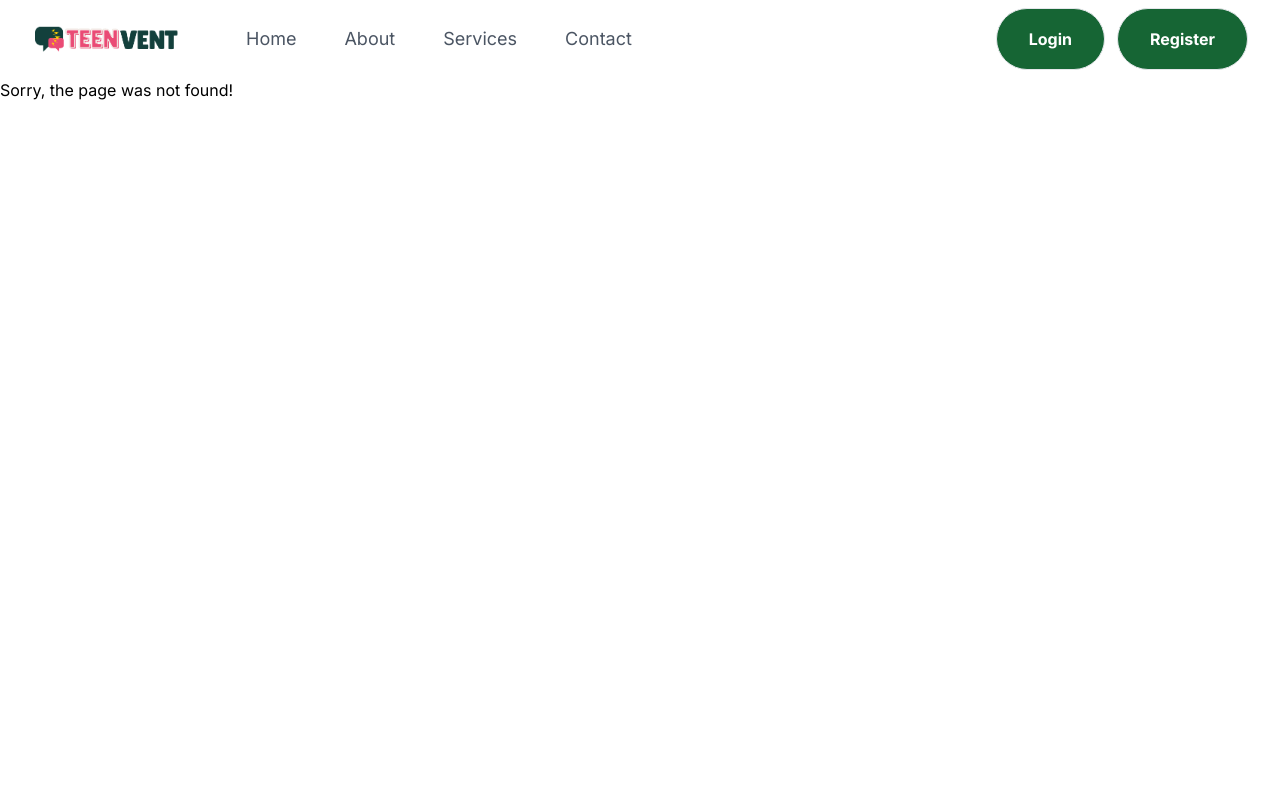
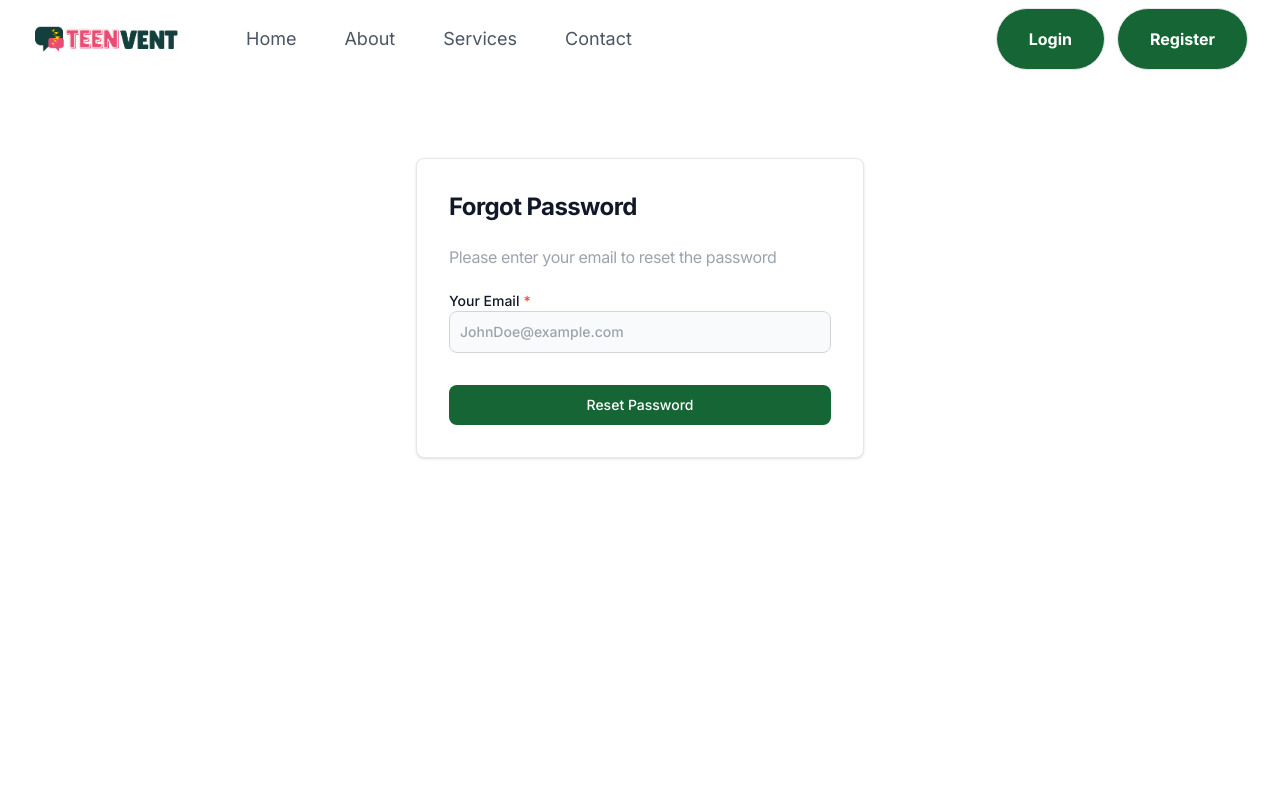
Before and after one commit to miadinh38/mental-health-app, a Next.js app in the folder frontend/: page /forgot-password in a window 1280 px wide. Before the commit this address had no page. Shown: the top 800 px of the page. Built offline with nearby package versions, Linux system fonts and the light colour scheme.

Commit message:
Implement forgot password functionality from frontend

```diff
--- /dev/null
+++ b/frontend/app/forgot-password/page.js
@@ -0,0 +1,82 @@
+"use client";
+import { useState } from "react";
+import { toast } from "react-toastify";
+import { forgotPasswordService } from "../services/authService";
+
+const ForgotPassword = () => {
+  const [email, setEmail] = useState("");
+
+  const handleSubmit = async (e) => {
+    e.preventDefault();
+
+    try {
+      if (!email) {
+        toast.error("Email is required");
+        return;
+      }
+
+      let regx = /\S+@\S+\.\S+/;
+      if (!regx.test(email)) {
+        toast.error("Please enter a valid email address");
+        return;
+      }
+
+      const response = await forgotPasswordService({ email });
+
+      if (response.data.errCode === 0) {
+        toast.success(response.data.errMessage);
+      } else {
+        toast.error(response.data.errMessage);
+      }
+    } catch (error) {
+      console.error(
+        "Error submitting email in forgor-password:",
+        error.message
+      );
+    }
+  };
+
+  return (
+    <form className="pt-20 h-dvh" onSubmit={handleSubmit}>
+      <div className="flex flex-col items-center justify-center px-6 py-8 mx-auto lg:py-0">
+        <div className="w-full bg-white rounded-lg shadow border md:mt-0 sm:max-w-md xl:p-0">
+          <div className="p-6 space-y-4 md:space-y-6 sm:p-8">
+            <p className="text-xl font-bold leading-tight tracking-tight text-gray-900 md:text-2xl">
+              Forgot Password
+            </p>
+            <p className="regular-16 leading-tight tracking-tight text-gray-400">
+              Please enter your email to reset the password
+            </p>
+
+            <div>
+              <label className="block mb-2 text-sm font-medium text-gray-900">
+                Your Email
+                <span className="text-red-500 pl-1">*</span>
+                <input
+                  placeholder="JohnDoe@example.com"
+                  className="bg-gray-50 border border-gray-300 text-gray-900
+                  sm:text-sm rounded-lg block w-full p-2.5"
+                  id="email"
+                  name="email"
+                  type="text"
+                  value={email}
+                  onChange={(e) => setEmail(e.target.value)}
+                  autoComplete="email"
+                />
+              </label>
+            </div>
+
+            <button
+              className="w-full bg-green-800 hover:bg-black focus:ring-4 focus:outline-none focus:ring-primary-300 font-medium rounded-lg text-sm px-5 py-2.5 text-center  focus:ring-blue-800 text-white"
+              type="submit"
+            >
+              Reset Password
+            </button>
+          </div>
+        </div>
+      </div>
+    </form>
+  );
+};
+
+export default ForgotPassword;
```
